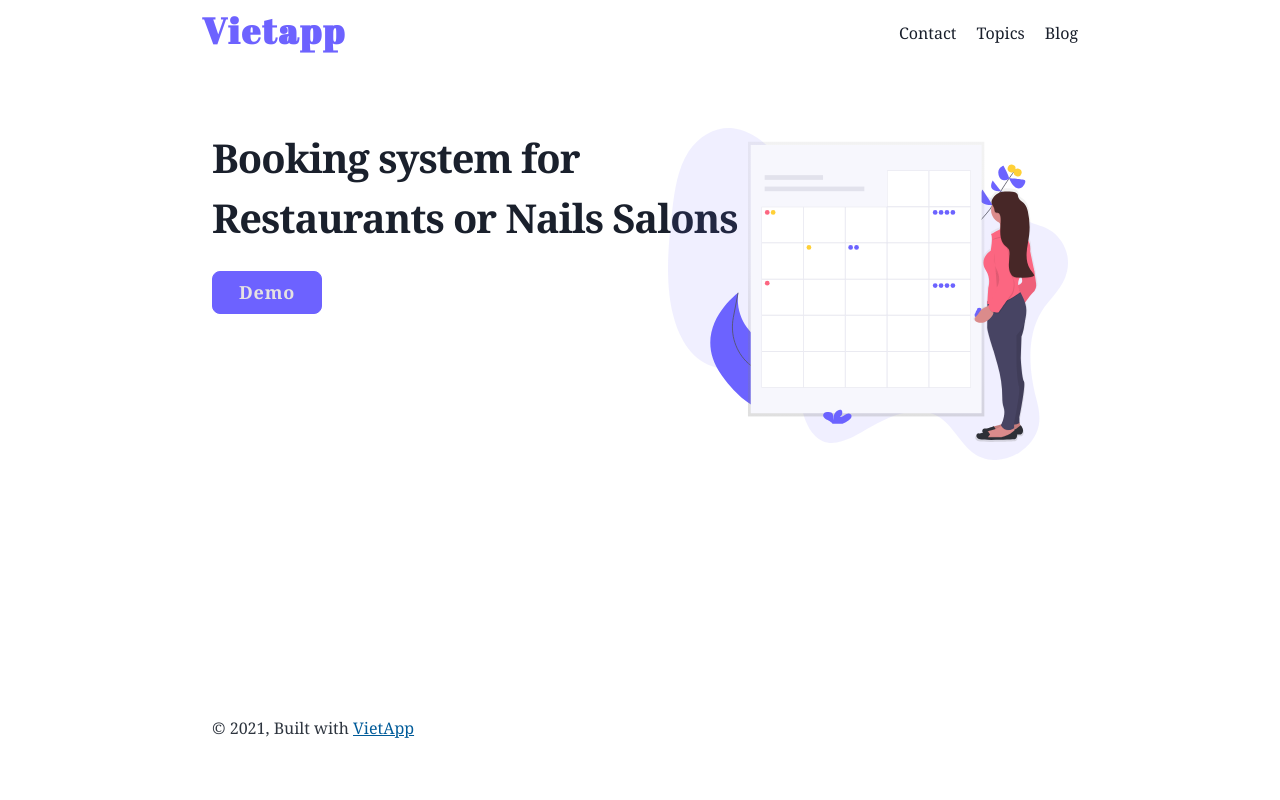
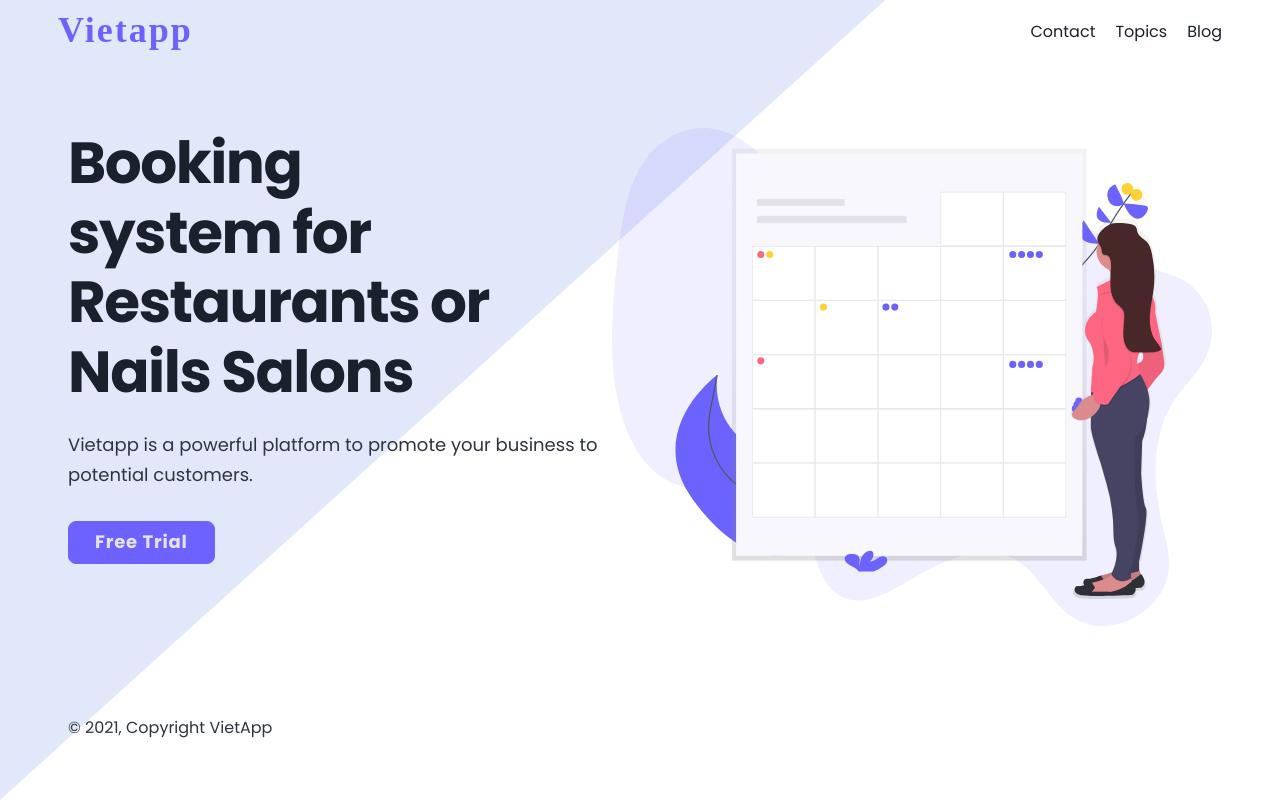
Before and after one commit to steve-phan/vietapp-eu, a Gatsby site: page / in a window 1280 px wide. Built offline with nearby package versions, Linux system fonts and the light colour scheme; Gatsby itself is replaced by a stand-in of ours.

Commit message:
hero section

```diff
--- a/src/components/Hero/hero.css
+++ b/src/components/Hero/hero.css
@@ -1,30 +1,67 @@
+.container-hero::after {
+  content: "";
+  width: 100vw;
+  height: 120%;
+  clip-path: polygon(0 0, 0% 100%, 83% 0);
+  background-color: var(--color-background);
+  /* transform: skewX(-6deg); */
+  position: absolute;
+  z-index: -2020;
+  top: -20%;
+  left: 0;
+  clear: both;
+}
 /* Hero section */
 .hero-left {
-  max-width: 580px;
+  /* max-width: 580px; */
   z-index: 2020;
   float: left;
-  text-align: left;
+  text-align: center;
   margin-bottom: 2.5rem;
 }
+.hero-left p {
+  padding: 0 10%;
+}
 .hero-left__title {
+  font-size: 58px;
+  /* max-width: 74%; */
   color: var(--color-heading);
-  line-height: var(--lineHeight-normal);
+  line-height: 1.2;
   margin-top: 0;
 }
 
 .hero-right img {
   display: block;
   /* width: 80%; */
+  position: relative;
   margin: 0 auto;
 }
-@media (min-width: 700px) {
+@media (min-width: 48.1rem) {
+  .hero-left {
+    max-width: 580px;
+    z-index: 2020;
+    float: left;
+    text-align: left;
+    margin-bottom: 2.5rem;
+  }
+  .hero-left p {
+    padding: 0;
+  }
+  .hero-left__title {
+    font-size: 58px;
+    max-width: 74%;
+    color: var(--color-heading);
+    line-height: 1.2;
+    margin-top: 0;
+  }
+
   .hero-right {
     width: 15%;
     z-index: 2020;
     float: right;
   }
   .hero-right img {
-    width: 400px;
+    width: 600px;
     float: right;
     z-index: -1;
   }
--- a/src/components/Hero/index.js
+++ b/src/components/Hero/index.js
@@ -4,14 +4,17 @@ import "./hero.css"
 
 const Hero = () => {
   return (
-    <div className="container">
+    <div className="container container-hero">
       <div className="hero-left">
         <h1 className="hero-left__title">
           Booking system for Restaurants or Nails Salons
         </h1>
-        <span></span>
+        <p>
+          Vietapp is a powerful platform to promote your business to potential
+          customers.
+        </p>
         <button className="hero-button">
-          <a href="https://booking.vietapp.eu/nail-vietnam">Demo</a>
+          <a href="https://booking.vietapp.eu/nail-vietnam">Free Trial</a>
         </button>
       </div>
       <div className="hero-right">
--- a/src/components/layout.js
+++ b/src/components/layout.js
@@ -30,7 +30,9 @@ const Layout = ({ location, title, children }) => {
       const element = e.target.firstElementChild
       if (element.scrollTop > 0) {
         siteHeader.style.boxShadow = "0 0 2px 2px #cecece"
+        siteHeader.style.background = "white"
       } else {
+        siteHeader.style.background = "unset"
         siteHeader.style.boxShadow = "unset"
       }
 
@@ -43,9 +45,11 @@ const Layout = ({ location, title, children }) => {
       <Header />
       <main>{children}</main>
       <footer>
-        © {new Date().getFullYear()}, Built with
+        © {new Date().getFullYear()}, Copyright
         {` `}
-        <a href="https://www.vietapp.eu">VietApp</a>
+        <a href="https://www.vietapp.eu" className="footer-logo">
+          VietApp
+        </a>
       </footer>
     </div>
   )
--- a/src/style.css
+++ b/src/style.css
@@ -1,5 +1,4 @@
-@import url("https://fonts.googleapis.com/css2?family=Abril+Fatface&family=Noto+Serif:wght@400;700&display=swap");
-
+@import url("https://fonts.googleapis.com/css2?family=Poppins:wght@300;400;600;700&display=swap");
 /* font-family: 'Abril Fatface', cursive; */
 /* font-family: 'Noto Serif', serif */
 /* CSS Custom Properties Definitions */
@@ -14,8 +13,9 @@
   --maxWidth-2xl: 42rem;
   --maxWidth-3xl: 48rem;
   --maxWidth-4xl: 56rem;
+  --maxWidth-6xl: 74rem;
   --maxWidth-full: "100%";
-  --maxWidth-wrapper: var(--maxWidth-4xl);
+  --maxWidth-wrapper: var(--maxWidth-6xl);
   --spacing-px: "1px";
   --spacing-0: 0;
   --spacing-1: 0.25rem;
@@ -32,8 +32,8 @@
   --spacing-24: 6rem;
   --spacing-26: 7rem;
   --spacing-32: 8rem;
-  --fontFamily-sans: "Noto Serif", serif;
-  --fontFamily-serif: "Noto Serif", serif;
+  --fontFamily-sans: "Poppins", sans-serif;
+  --fontFamily-serif: "Poppins", sans-serif;
   --font-body: var(--fontFamily-serif);
   --font-heading: var(--fontFamily-sans);
   --fontWeight-normal: 400;
@@ -63,6 +63,7 @@
   --color-heading: #1a202c;
   --color-heading-black: black;
   --color-accent: #d1dce5;
+  --color-background: #e1e8f9;
 }
 
 /* HTML elements */
@@ -345,3 +346,8 @@ main {
     list-style-position: inside;
   }
 }
+
+.footer-logo {
+  text-decoration: none;
+  color: var(--color-text);
+}
```
Also changed, not shown: src/normalize.css.
